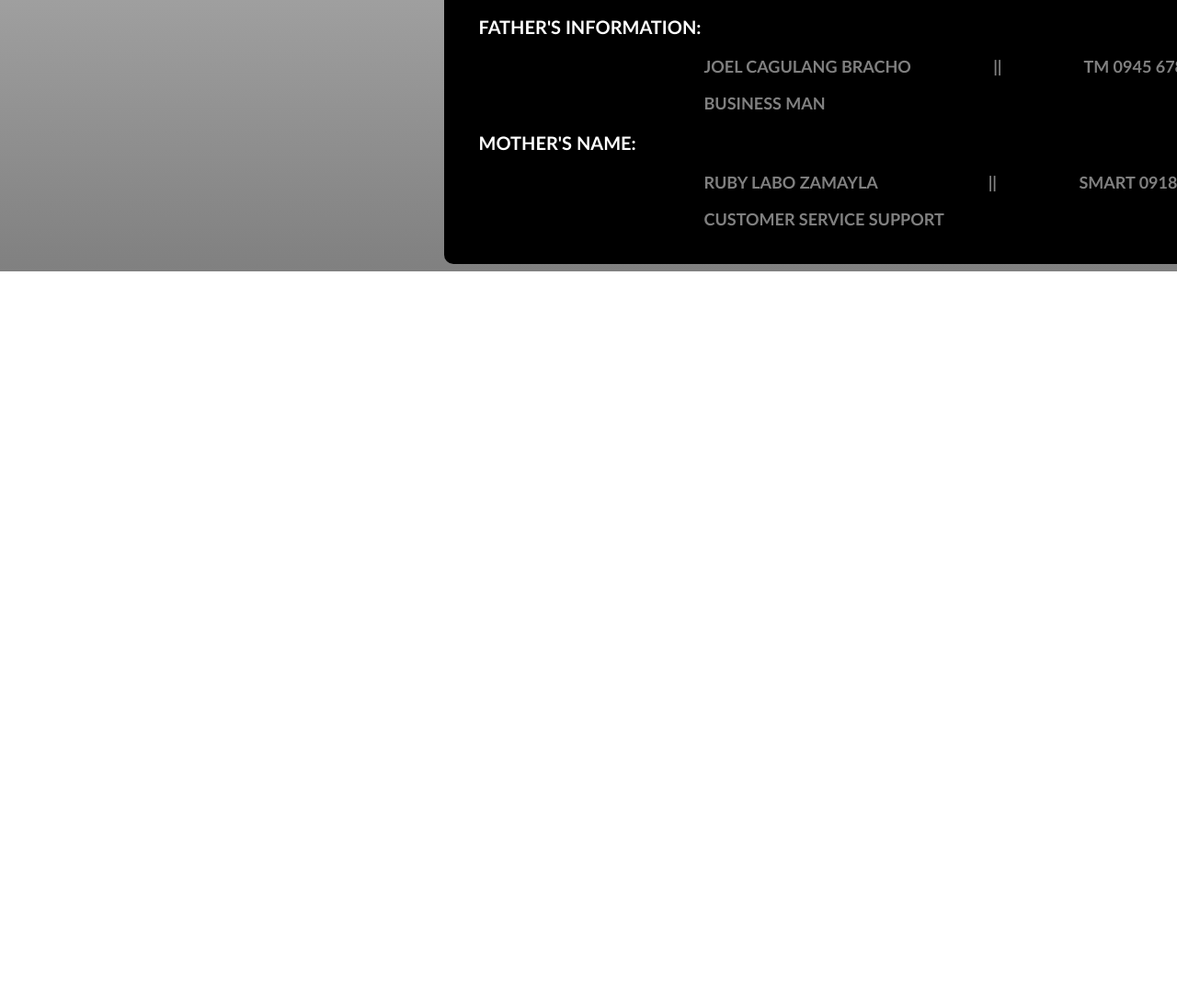
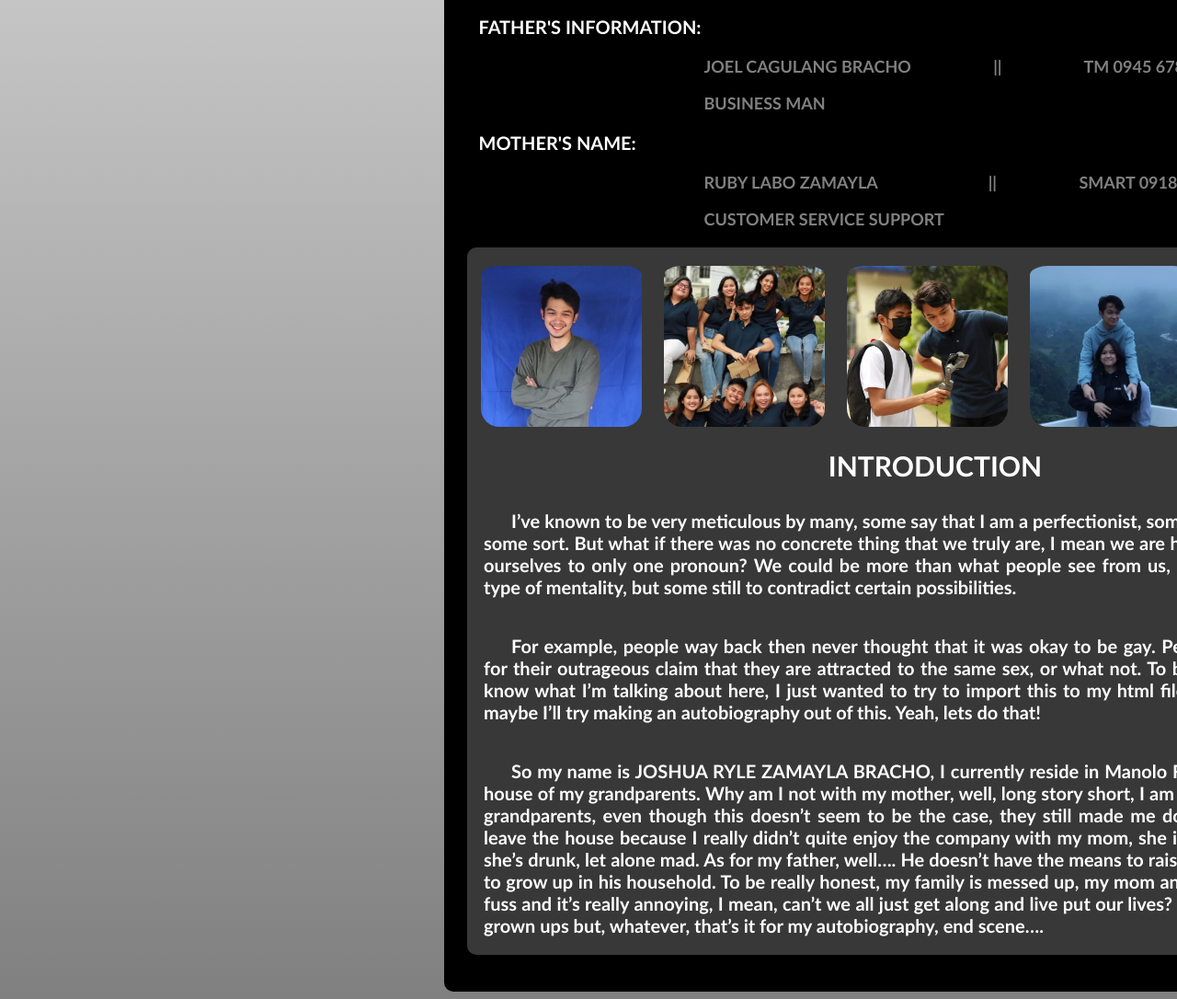
Before and after one commit to RyleZamayla/Online_Portfolio, a plain HTML site: page test_code01_introduction_HTML.html in a window 1280 px wide. Shown: the part 913-1999 px from the top of the page at 92% size. Before the commit the page ends 1208 px from the top, so only its background shows below. Drawn offline with Linux system fonts and the light colour scheme.

Commit message:
Commited by Joshua Ryle, Updated new resource images and added new content 'INTRODUCTION'

```diff
--- /dev/null
+++ b/Stylesheet.css
@@ -0,0 +1,150 @@
+
+#right{float: right;}
+#left{float: left;}
+body
+{
+    background: linear-gradient(white, grey);
+}
+.MainCon
+{
+    width: 2000px;
+    height: auto;
+}
+.gradient_trasparency
+{
+    background: linear-gradient(rgb(255, 255, 255), rgb(0, 0, 0));
+    width: 1050px;
+    max-height: fill;
+}
+.Cover_photo
+{
+    padding-top: 10px;
+    width: 1000px;
+    border-bottom-left-radius: 15px;
+    border-bottom-right-radius: 15px;
+}
+.MAINInformation
+{
+    padding-top: 10px;
+    padding-left: -10px;
+    height: auto;
+    width: 1000px;
+    padding-bottom: 10px;
+}
+.Display_photo
+{
+    align-content: left;
+    width: 175px;
+    border-radius: 50%;
+    padding-left: -100px;
+    margin-left: -30px;
+}
+.Name
+{
+    margin-right: 10px;
+    width: 330px;
+    height: 120px;
+    text-align: left;
+    padding-left: 15px;
+    padding-top: -15px;
+    font-size: 30px;
+    font-family: Calibri;
+    font-weight: bold;
+    color: white;
+}
+.Status
+{
+    text-align: left;
+    font-family: Calibri;
+    font-size: 18px;
+    color: grey;
+    font-weight: bold;
+    padding-top: -40px;
+}
+.Course
+{
+    margin-right: 35px;
+    width: 200px;
+    text-align: left;
+    font-weight: bold;
+    font-size: 30px;
+    font-family: Calibri;
+    color: white;
+}
+.SchoolId
+{
+    padding-right: 70px;
+    width: 100px;
+    text-align: right;
+    font-weight: bold;
+    font-size: 30px;
+    font-family: Calibri;
+    color: white;
+}
+.gradient_transparency2
+{
+    background: black;
+    width: 1050px;
+    max-height: fill;
+    padding-bottom: 20px;
+    border-bottom-left-radius: 10px;
+    border-bottom-right-radius: 10px;
+}
+.OtherInformation
+{
+    margin-left: 25px;
+    padding-top: 15px;;
+    width: 1000px;
+    text-align: left;
+    font-size: 20px;
+    font-family: Calibri;
+    font-weight: bold;
+    color: white;
+}
+.Status1
+{
+    text-align: left;
+    font-family: Calibri;
+    font-size: 18px;
+    color: grey;
+    font-weight: bold;
+    margin-left: 245px;
+}
+.Grey_Container
+{
+    margin-top: 20px;
+    background: rgb(56, 56, 56);
+    width: 1000px;
+    height: auto;
+    border-radius: 10px;
+}
+.More_images
+{
+    padding-top: 20px;
+    padding-left: 10px;
+    padding-right: 10px;
+    padding-bottom: 10px;
+    align-items: initial;
+    width: 175px;
+    border-radius: 30px;
+}
+.INTRODUCTION
+{
+    margin-top: -20px;
+    margin-left: 18px;
+    text-align: left;
+    font-size: 30px;
+    font-family: Calibri;
+    font-weight: bold;
+    color: white;
+}
+.intro
+{
+    font-family: Calibri;
+    font-size: 20px;
+    text-align: justify;
+    padding-bottom: 20px;
+    padding-right: 20px;
+    width: fit-content;
+
+}
--- a/test_code01_introduction_HTML.html
+++ b/test_code01_introduction_HTML.html
@@ -1,124 +1,8 @@
 <html>
     <head>
         <title>Online Portfolio</title>
-            <style>
-                #right{float: right;}
-                #left{float: left;}
-                body
-                {
-                    background: linear-gradient(white, grey);
-                    background-position: bottom;
-                    background-repeat: no-repeat;
-                }
-                .MainCon
-                {
-                    width: 2000px;
-                    height: auto;
-                }
-                .gradient_trasparency
-                {
-                    background: linear-gradient(rgb(255, 255, 255), rgb(0, 0, 0));
-                    width: 1050px;
-                    max-height: fill;
-                }
-                .Cover_photo
-                {
-                    padding-top: 10px;
-                    width: 1000px;
-                    border-bottom-left-radius: 15px;
-                    border-bottom-right-radius: 15px;
-                }
-                .MAINInformation
-                {
-                    padding-top: 10px;
-                    padding-left: -10px;
-                    height: auto;
-                    width: 1000px;
-                    padding-bottom: 10px;
-                }
-                .Display_photo
-                {
-                    align-content: left;
-                    width: 175px;
-                    border-radius: 50%;
-                    padding-left: -100px;
-                    margin-left: -30px;
-                }
-                .Name
-                {
-                    margin-right: 10px;
-                    width: 330px;
-                    height: 120px;
-                    text-align: left;
-                    padding-left: 15px;
-                    padding-top: -15px;
-                    font-size: 30px;
-                    font-family: Calibri;
-                    font-weight: bold;
-                    color: white;
-                }
-                .Status
-                {
-                    text-align: left;
-                    font-family: Calibri;
-                    font-size: 18px;
-                    color: grey;
-                    font-weight: bold;
-                    padding-top: -40px;
-                }
-                .Course
-                {
-                    margin-right: 35px;
-                    width: 200px;
-                    text-align: left;
-                    font-weight: bold;
-                    font-size: 30px;
-                    font-family: Calibri;
-                    color: white;
-                }
-                .SchoolId
-                {
-                    padding-right: 70px;
-                    width: 100px;
-                    text-align: right;
-                    font-weight: bold;
-                    font-size: 30px;
-                    font-family: Calibri;
-                    color: white;
-                }
-                .gradient_transparency2
-                {
-                    background: black;
-                    width: 1050px;
-                    max-height: fill;
-                    padding-bottom: 20px;
-                    border-bottom-left-radius: 10px;
-                    border-bottom-right-radius: 10px;
-                }
-                .OtherInformation
-                {
-                    margin-left: 25px;
-                    padding-top: 15px;;
-                    width: 1000px;
-                    text-align: left;
-                    font-size: 20px;
-                    font-family: Calibri;
-                    font-weight: bold;
-                    color: white;
-                }
-                .Status1
-                {
-                    text-align: left;
-                    font-family: Calibri;
-                    font-size: 18px;
-                    color: grey;
-                    font-weight: bold;
-                    margin-left: 245px;
-                }
-
-            </style>
+        <link rel="stylesheet" href="Stylesheet.css">
     </head>
-
     <body>
         <center>
             <div class="MainCon">
@@ -171,6 +55,40 @@
                                 </p>
                         </div>
                     </div>
+                    <div class="Grey_Container">
+                        <div class="MorePictures">
+                            <img class="More_images" src="resource_images/joshua1.jpg">
+                            <img class="More_images" src="resource_images/joshua2.jpg">
+                            <img class="More_images" src="resource_images/joshua3.jpg">
+                            <img class="More_images" src="resource_images/joshua4.jpg">
+                            <img class="More_images" src="resource_images/joshua5.jpg">
+                        </div>
+                        <div class="INTRODUCTION">
+                            <center><p>INTRODUCTION</p></center>
+                            <p class="intro">&emsp;&emsp;I’ve known to be very meticulous by many, some say that I am a perfectionist,
+                                some say I’m a hypocrite of some sort. But what if there was no concrete thing
+                                that we truly are, I mean we are human beings, why limit ourselves to only one
+                                pronoun? We could be more than what people see from us, some already have this
+                                type of mentality, but some still to contradict certain possibilities.</p>
+                            <p class="intro">&emsp;&emsp;For example, people way back then never thought that it was okay to be gay.
+                                People condemned them for their outrageous claim that they are attracted
+                                to the same sex, or what not. To be honest, I really don’t know what
+                                I’m talking about here, I just wanted to try to import this to my html
+                                file, you know, exploring, maybe I’ll try making an autobiography out of
+                                this. Yeah, lets do that!</p>
+                            <p class="intro">&emsp;&emsp;So my name is JOSHUA RYLE ZAMAYLA BRACHO, I currently reside in Manolo Fortich
+                                Bukidnon at the house of my grandparents. Why am I not with my mother, well, long
+                                story short, I am here to take care of my grandparents, even though this doesn’t
+                                seem to be the case, they still made me do it. I didn’t hesitate to leave the
+                                house because I really didn’t quite enjoy the company with my mom, she is really
+                                a handful when she’s drunk, let alone mad. As for my father, well…. He doesn’t
+                                have the means to raise me, thus I didn’t want to grow up in his household. To
+                                be really honest, my family is messed up, my mom and dad still have this big
+                                fuss and it’s really annoying, I mean, can’t we all just get along and live put
+                                our lives? They’re supposed to be grown ups but, whatever, that’s it for my
+                                autobiography, end scene….</p>
+                        </div>
+                    </div>
                 </div>
             </div>
         </center>
```
Also changed, not shown: resource_images/background_portfolio.jpg (deleted), resource_images/joshua1.jpg (added), resource_images/joshua2.jpg (added), resource_images/joshua3.jpg (added), resource_images/joshua4.jpg (added), resource_images/joshua5.jpg (added), 1 other file.
